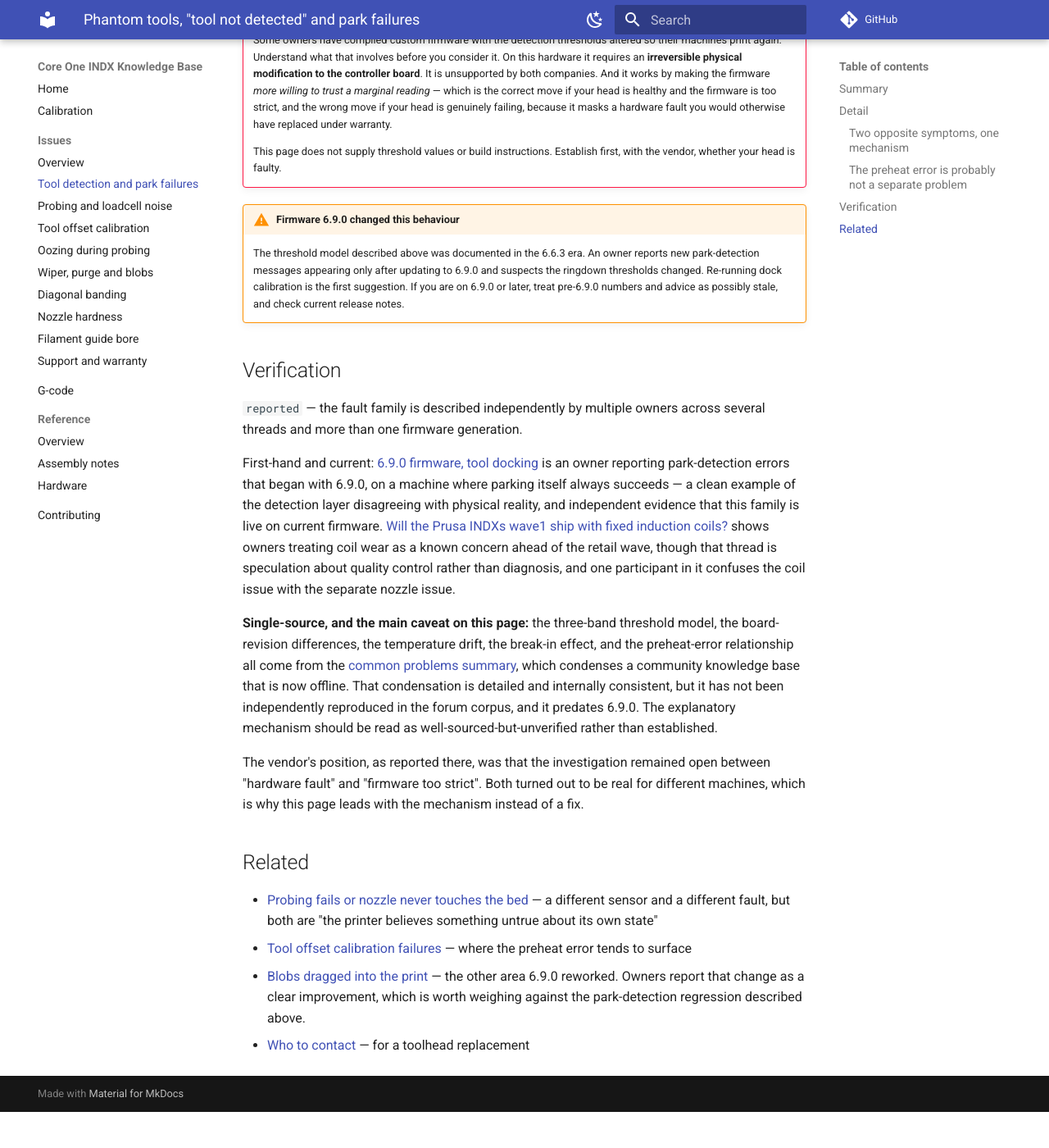
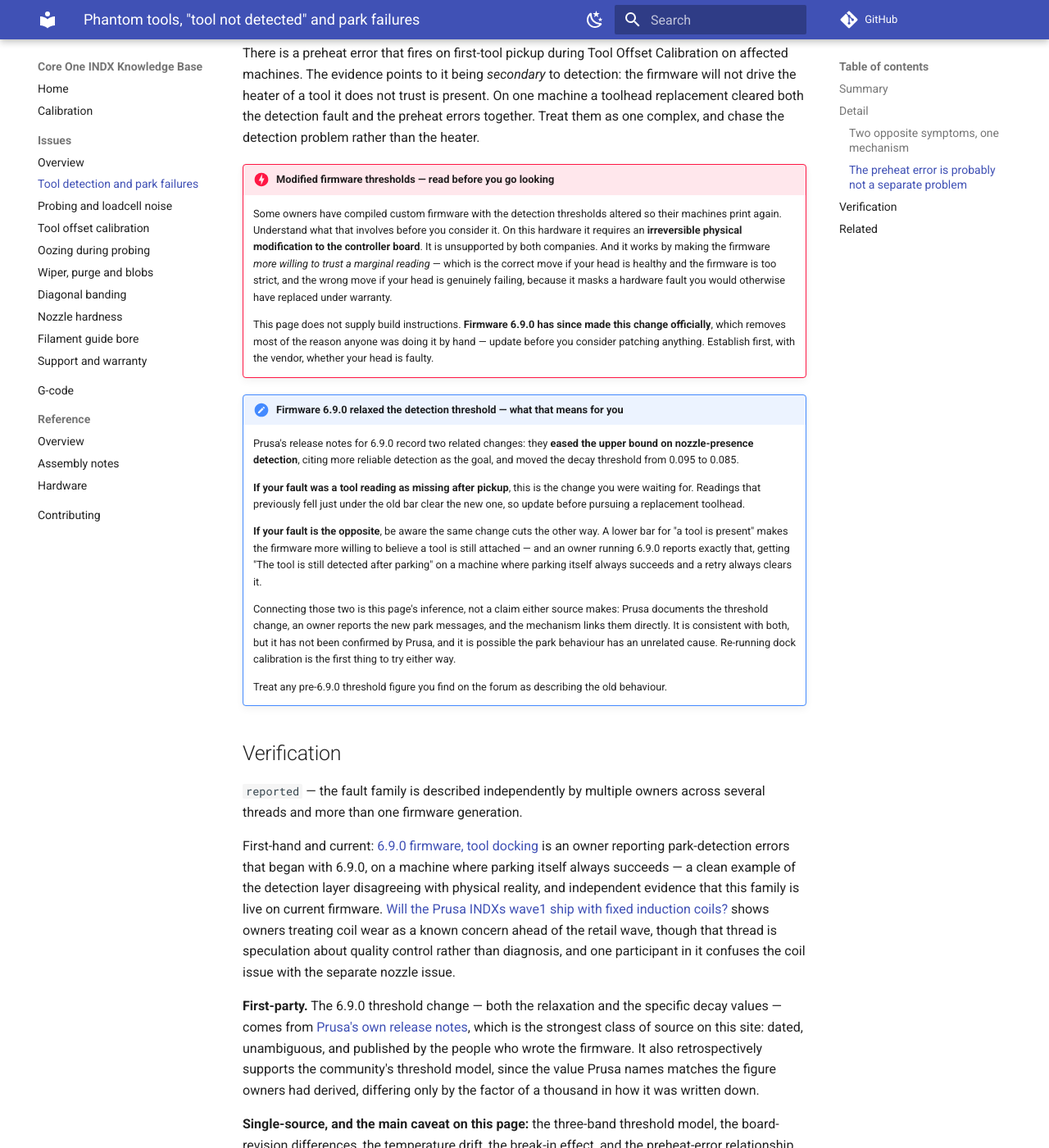
Before and after one commit to hyiger/coreone-indx-kb, an MkDocs documentation site: the page built from docs/issues/tool-detection-ringdown-decay.md, in a window 1280 px wide and 1400 px high, scrolled down 1721 px. Shown: the whole window at 82% size. Built offline with MkDocs 1.6.1 and Material for MkDocs 9.7.7, drawn with Linux system fonts in a browser that asks for light colours; comment, search, counter and statistics services are not loaded; before the commit the page ends 3077 px from its top, so only the background shows below that; some of the changed text lies outside the part shown.

Commit message:
Cite Prusa's firmware changelog on tool detection and the wiper
Your setup notes flagged the official per-release notes as a cleaner, first-party
source than any forum thread, and they had not been used yet. They resolve two
things the forum could only guess at.

Tool detection. Prusa's 6.9.0 notes name the "nozzle presence" decay threshold and
give both values, 0.095 to 0.085, framed as easing the upper bound for more
reliable detection. That retrospectively supports the community's threshold model:
the figure owners had derived matches Prusa's, differing only by the factor of a
thousand in how each wrote it down. So the page now publishes the threshold, cited
first-party, while continuing to withhold the community-measured idle bands and
board-revision differences, which remain unverified.

It also lets the page answer the question an owner actually has. If your fault was
a tool reading as missing after pickup, 6.9.0 is the fix and you should update
before pursuing an RMA. If your fault is the opposite, the same change cuts the
other way — and one owner on 6.9.0 does report new "tool is still detected after
parking" messages. Connecting those is labelled in place as this page's inference
rather than a claim either source makes, since Prusa has not confirmed it and the
park behaviour could have an unrelated cause.

The danger box on hand-patched firmware now notes 6.9.0 made that change
officially, which removes most of the reason to attempt it.

Wiper. The same notes confirm automatic nozzle cleaner calibration, a shift in the
purge point, and the nozzle reheating in the cleaner on resume — upgrading that
page's headline claim from owner inference to vendor-documented fact.

Both pages add help.prusa3d.com/downloads/core-one-indx as a source. That host's
robots.txt explicitly allows /downloads/ and /changelog/ for all agents, with no
agent-specific blocks.

```diff
--- a/docs/issues/tool-detection-ringdown-decay.md
+++ b/docs/issues/tool-detection-ringdown-decay.md
@@ -9,6 +9,7 @@
 nozzle:       unknown
 firmware:     6.6.3, 6.9.0
 sources:
+  - https://help.prusa3d.com/downloads/core-one-indx
   - https://forum.prusa3d.com/forum/prusa-indx-hardware-firmware-and-software-help/6-9-0-firmware-tool-docking/
   - https://forum.prusa3d.com/forum/prusa-indx-hardware-firmware-and-software-help/a-summary-of-common-indx-problems/
   - https://forum.prusa3d.com/forum/prusa-indx-general-discussion-announcements-and-releases/will-the-prusa-indxs-wave1-ship-with-fixed-induction-coils/
@@ -34,11 +35,20 @@
 than guessing. That is a sensible design, but it means a machine whose readings sit
 in or near that middle band gets *sticky* wrong answers instead of intermittent ones.
 
-TODO(verify): the low and high threshold values, and the readings that distinguish a
-healthy head from a marginal one. These are quoted in the common-problems summary and
-were confirmed there against firmware source, but they are deliberately withheld
-here — see the warning below about why publishing them is risky. Where the firmware
-exposes the live value, it is readable from the printer's sensor information screen.
+Where the firmware exposes the live value, it is readable from the printer's sensor
+information screen.
+
+Prusa's own release notes for firmware 6.9.0 name the "nozzle presence" decay
+threshold and give both its old and new value: it moved from **0.095 to 0.085**. Prusa
+frames this as easing the upper bound in the interest of more reliable detection. That
+is a first-party figure, so it is published here. Note the scale: the community
+discussed these readings multiplied by a thousand, so a forum post describing a
+threshold of "95" and the changelog's `0.095` are the same number.
+
+TODO(verify): the *lower* threshold, and the idle readings that distinguish a healthy
+head from a marginal one — including the differences reported between controller board
+revisions. Those are community measurements rather than published figures, and they
+have not been checked against hardware, so they are withheld.
 
 ### Two opposite symptoms, one mechanism
 
@@ -92,15 +102,34 @@
     if your head is genuinely failing, because it masks a hardware fault you would
     otherwise have replaced under warranty.
 
-    This page does not supply threshold values or build instructions. Establish
-    first, with the vendor, whether your head is faulty.
+    This page does not supply build instructions. **Firmware 6.9.0 has since made
+    this change officially**, which removes most of the reason anyone was doing it
+    by hand — update before you consider patching anything. Establish first, with the
+    vendor, whether your head is faulty.
 
-!!! warning "Firmware 6.9.0 changed this behaviour"
-    The threshold model described above was documented in the 6.6.3 era. An owner
-    reports new park-detection messages appearing only after updating to 6.9.0 and
-    suspects the ringdown thresholds changed. Re-running dock calibration is the
-    first suggestion. If you are on 6.9.0 or later, treat pre-6.9.0 numbers and
-    advice as possibly stale, and check current release notes.
+!!! important "Firmware 6.9.0 relaxed the detection threshold — what that means for you"
+    Prusa's release notes for 6.9.0 record two related changes: they **eased the upper
+    bound on nozzle-presence detection**, citing more reliable detection as the goal,
+    and moved the decay threshold from 0.095 to 0.085.
+
+    **If your fault was a tool reading as missing after pickup**, this is the change you
+    were waiting for. Readings that previously fell just under the old bar clear the new
+    one, so update before pursuing a replacement toolhead.
+
+    **If your fault is the opposite**, be aware the same change cuts the other way. A
+    lower bar for "a tool is present" makes the firmware more willing to believe a tool
+    is still attached — and an owner running 6.9.0 reports exactly that, getting "The
+    tool is still detected after parking" on a machine where parking itself always
+    succeeds and a retry always clears it.
+
+    Connecting those two is this page's inference, not a claim either source makes:
+    Prusa documents the threshold change, an owner reports the new park messages, and
+    the mechanism links them directly. It is consistent with both, but it has not been
+    confirmed by Prusa, and it is possible the park behaviour has an unrelated cause.
+    Re-running dock calibration is the first thing to try either way.
+
+    Treat any pre-6.9.0 threshold figure you find on the forum as describing the old
+    behaviour.
 
 ## Verification
 
@@ -115,6 +144,14 @@
 shows owners treating coil wear as a known concern ahead of the retail wave, though
 that thread is speculation about quality control rather than diagnosis, and one
 participant in it confuses the coil issue with the separate nozzle issue.
+
+**First-party.** The 6.9.0 threshold change — both the relaxation and the specific
+decay values — comes from
+[Prusa's own release notes](https://help.prusa3d.com/downloads/core-one-indx), which
+is the strongest class of source on this site: dated, unambiguous, and published by
+the people who wrote the firmware. It also retrospectively supports the community's
+threshold model, since the value Prusa names matches the figure owners had derived,
+differing only by the factor of a thousand in how it was written down.
 
 **Single-source, and the main caveat on this page:** the three-band threshold model,
 the board-revision differences, the temperature drift, the break-in effect, and the
```
Also changed, not shown: docs/issues/stringing-and-wiper-calibration.md (+17 -6 lines).
